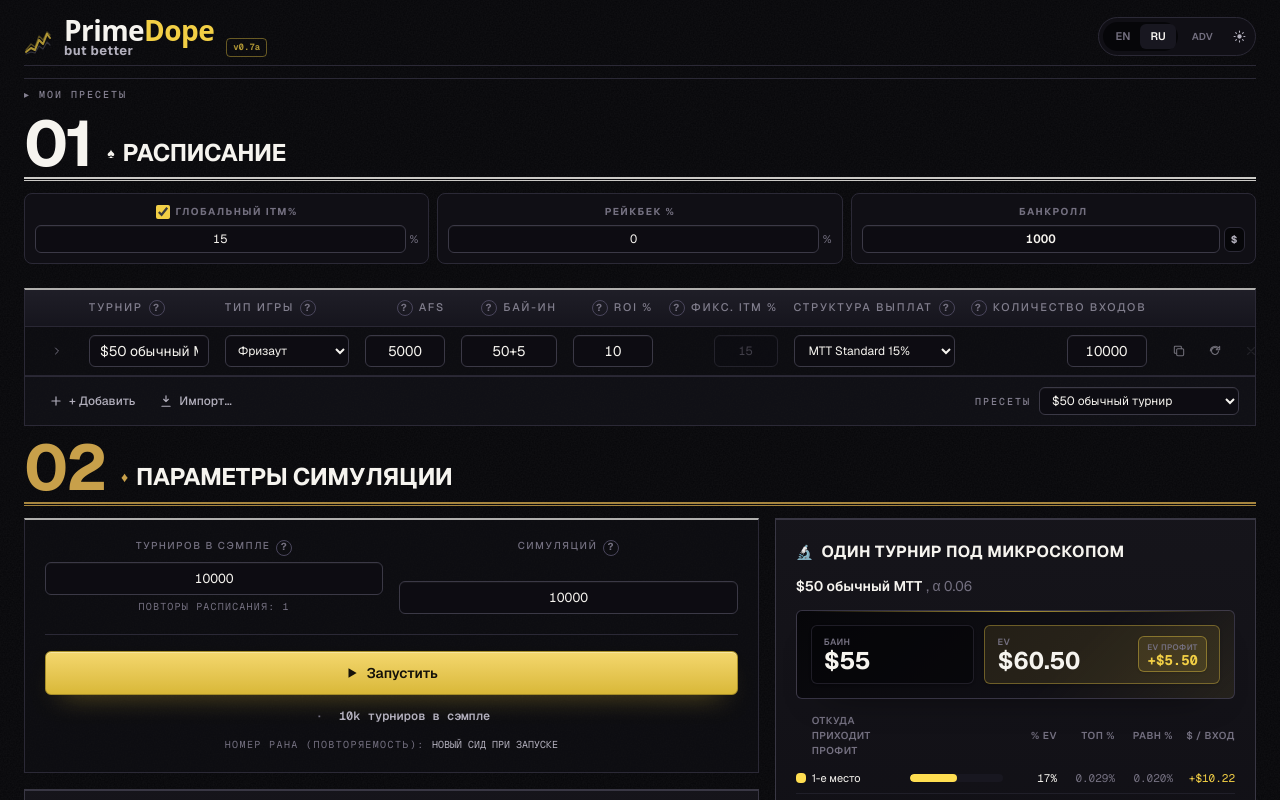
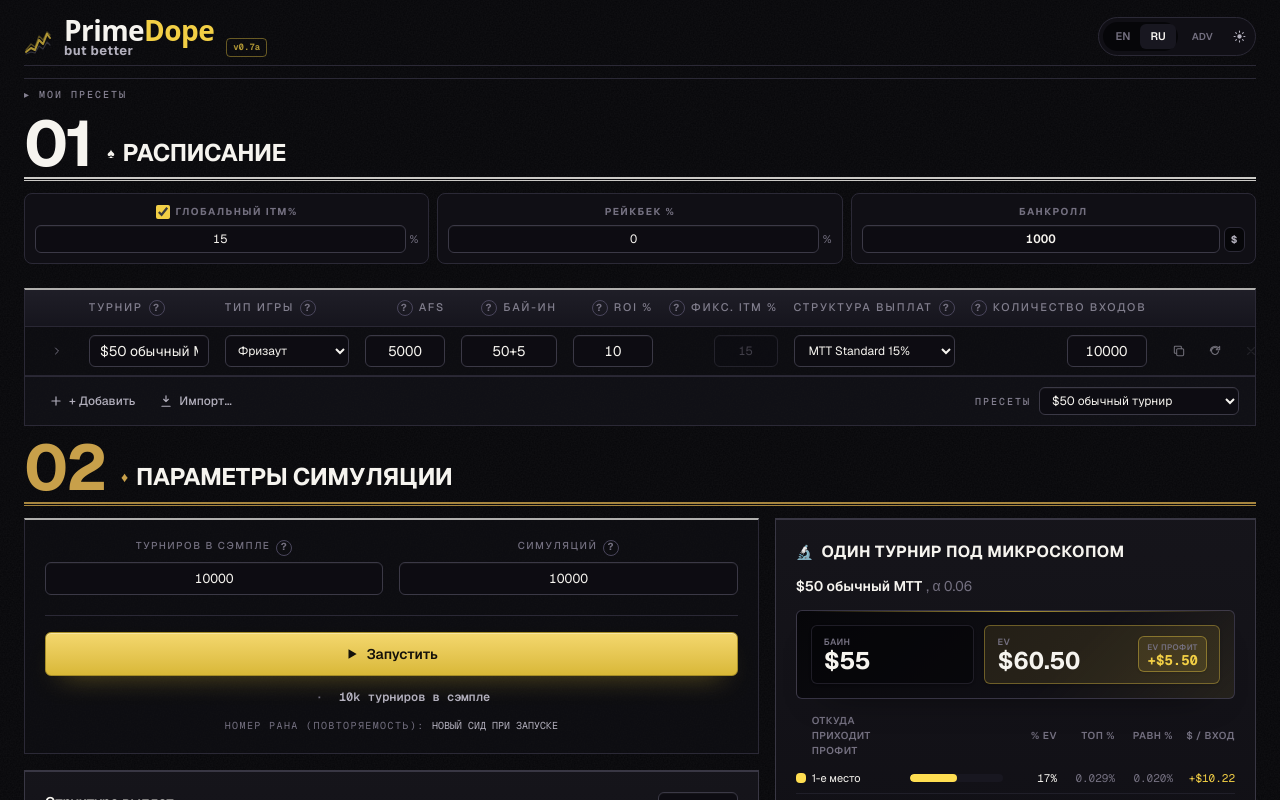
Before and after one commit to loremcdmx/tournament-variance-sim, a Next.js app: page / in a window 1280 px wide. Shown: the top 800 px of the page. Built offline with nearby package versions, Linux system fonts and the light colour scheme.

Commit message:
Remove schedule repeat echo label

```diff
--- a/src/components/ControlsPanel.tsx
+++ b/src/components/ControlsPanel.tsx
@@ -264,7 +264,6 @@ export const ControlsPanel = memo(function ControlsPanel({
       {/* Run controls: target tournaments per sample, samples */}
       <div className="grid grid-cols-1 gap-4 sm:grid-cols-2">
         <Field label={t("controls.scheduleRepeats")} hint={t("help.scheduleRepeats")}>
-          <>
           <NumInput
             value={totalTournaments}
             min={scheduleTournaments}
@@ -272,10 +271,6 @@ export const ControlsPanel = memo(function ControlsPanel({
             step={scheduleTournaments}
             onChange={setTournamentTarget}
           />
-            <div className="mt-1 text-center font-mono text-[10px] uppercase tracking-[0.12em] text-[color:var(--color-fg-dim)]">
-              {t("controls.scheduleRepeatsComputed")}: {formatCount(value.scheduleRepeats)}
-            </div>
-          </>
         </Field>
         <Field label={t("controls.samples")} hint={t("help.samples")}>
           <NumInput
--- a/src/lib/i18n/dict.ts
+++ b/src/lib/i18n/dict.ts
@@ -332,10 +332,6 @@ export const DICT = {
   "controls.scheduleRepeats": {
     en: "Tournaments per sample",
     ru: "Турниров в сэмпле",
-  },
-  "controls.scheduleRepeatsComputed": {
-    en: "schedule repeats",
-    ru: "повторы расписания",
   },
   "controls.samples": { en: "Simulations", ru: "Симуляций" },
   "controls.bankroll": { en: "Bankroll", ru: "Банкролл" },
```
Lines whose indentation alone changed are shown as unchanged.
